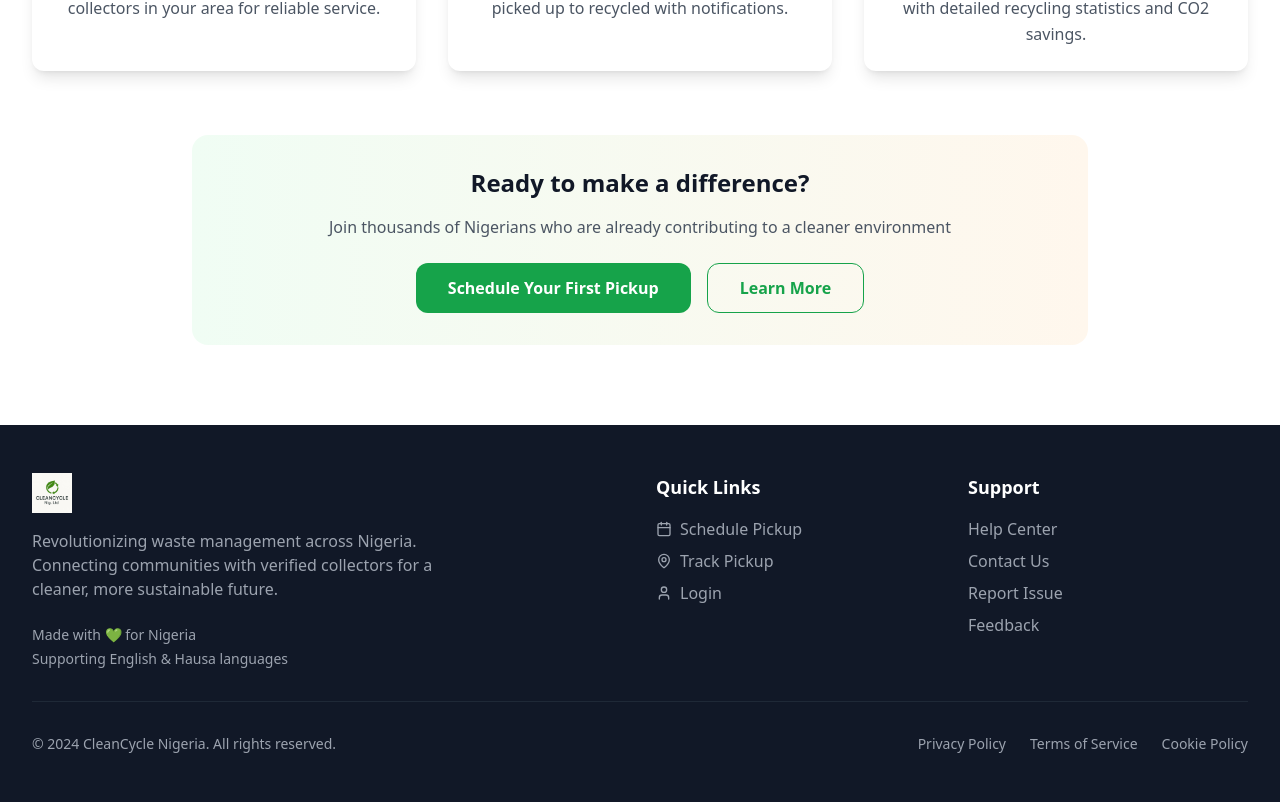
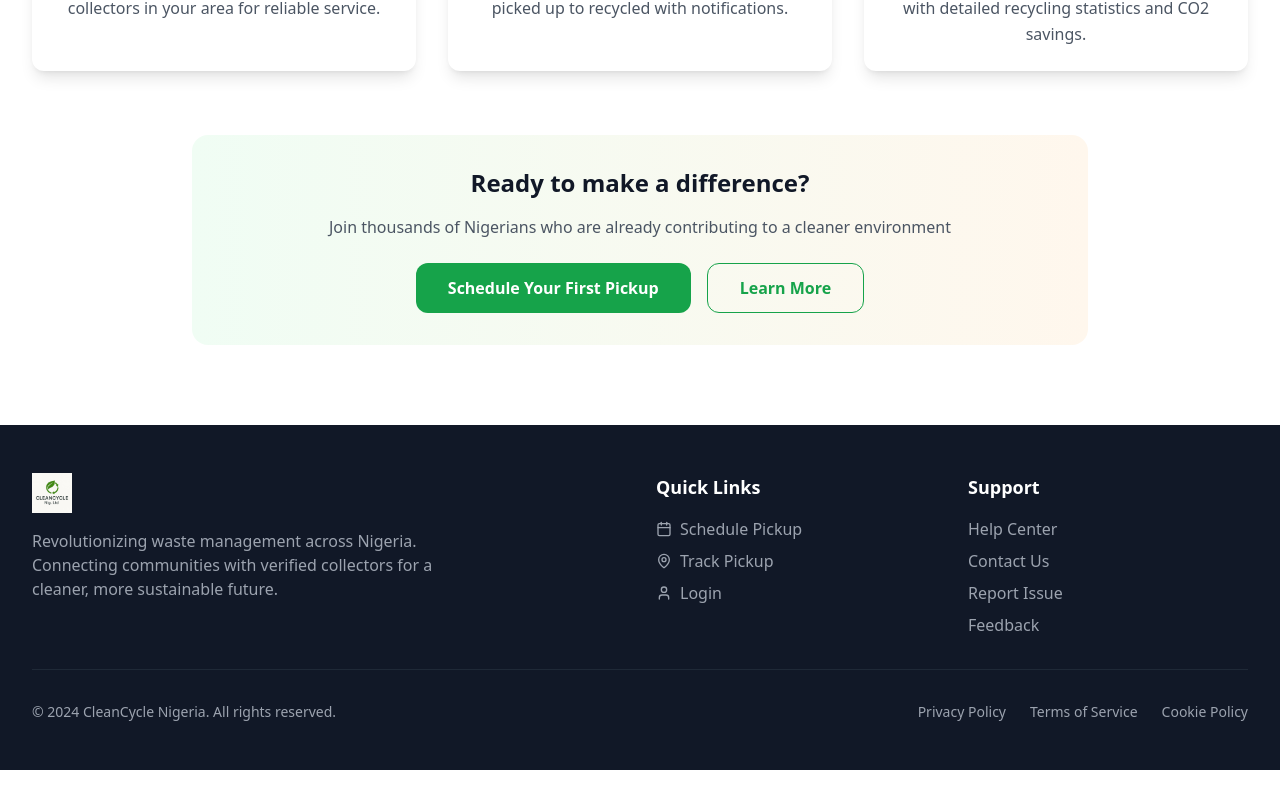
Before and after one commit to amahmoodjmr/clean-cycle-ng, a React (Vite) app: page / in a window 1280 px wide. Shown: the part 1582-2384 px from the top of the page. After the commit the page ends 2352 px from the top, so only its background shows below. Built offline with nearby package versions, Linux system fonts and the light colour scheme.

Commit message:
Visual edit in Lovable
Edited UI in Lovable

```diff
--- a/src/components/Footer.tsx
+++ b/src/components/Footer.tsx
@@ -1,28 +1,21 @@
-
 import React from 'react';
 import { MapPin, User, Calendar } from 'lucide-react';
 import { Link } from 'react-router-dom';
-
 const Footer = () => {
-  return (
-    <footer className="bg-gray-900 text-white">
+  return <footer className="bg-gray-900 text-white">
       <div className="container mx-auto px-4 sm:px-6 lg:px-8 py-12">
         <div className="grid grid-cols-1 md:grid-cols-4 gap-8">
           {/* Logo and Description */}
           <div className="col-span-1 md:col-span-2">
             <Link to="/" className="flex items-center space-x-2 mb-4">
-              <img
-                src="/lovable-uploads/06c8b515-237d-43e8-bc6c-1a0d763f5220.png"
-                alt="CleanCycle Logo"
-                className="h-10 w-auto"
-              />
+              <img src="/lovable-uploads/06c8b515-237d-43e8-bc6c-1a0d763f5220.png" alt="CleanCycle Logo" className="h-10 w-auto" />
             </Link>
             <p className="text-gray-400 mb-6 max-w-md">
               Revolutionizing waste management across Nigeria. Connecting communities with verified collectors for a cleaner, more sustainable future.
             </p>
             <div className="text-sm text-gray-400">
-              <p>Made with 💚 for Nigeria</p>
-              <p className="mt-1">Supporting English & Hausa languages</p>
+
+
             </div>
           </div>
 
@@ -89,8 +82,6 @@ const Footer = () => {
           </div>
         </div>
       </div>
-    </footer>
-  );
+    </footer>;
 };
-
 export default Footer;
```
